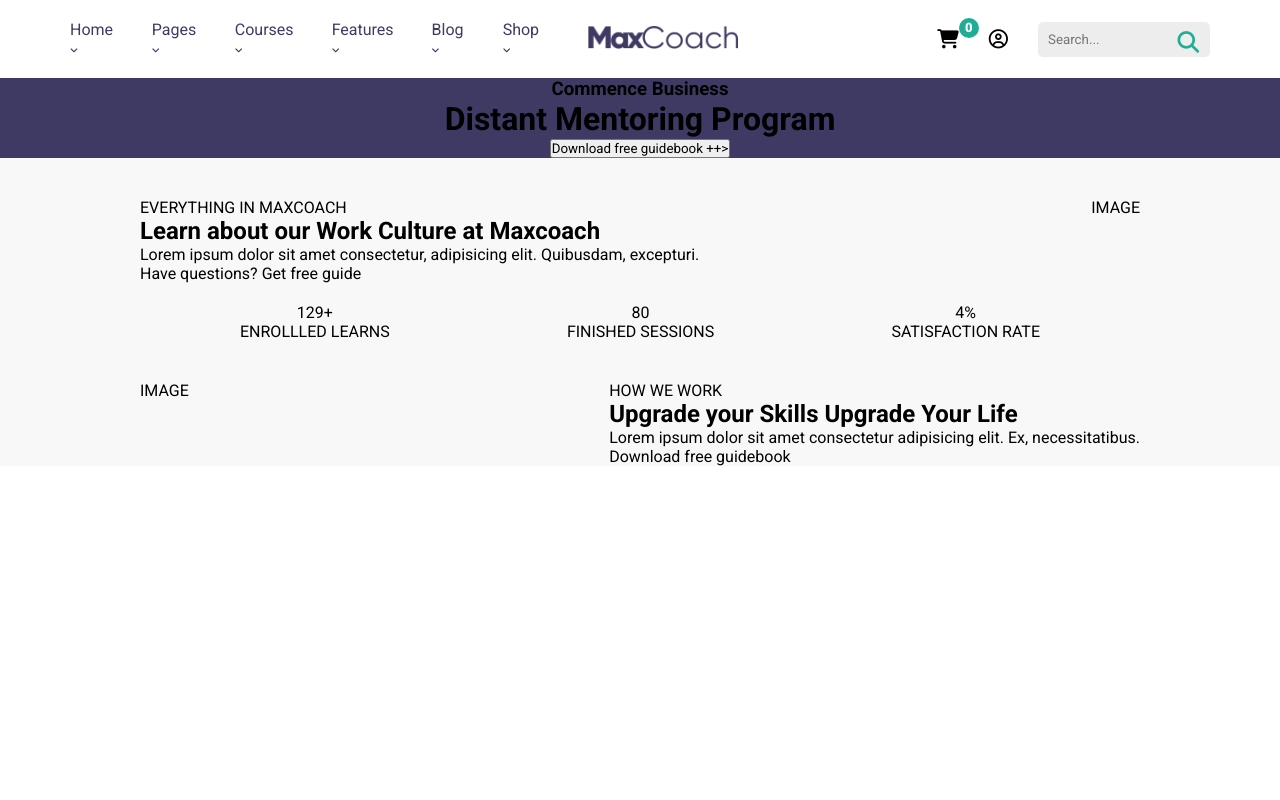
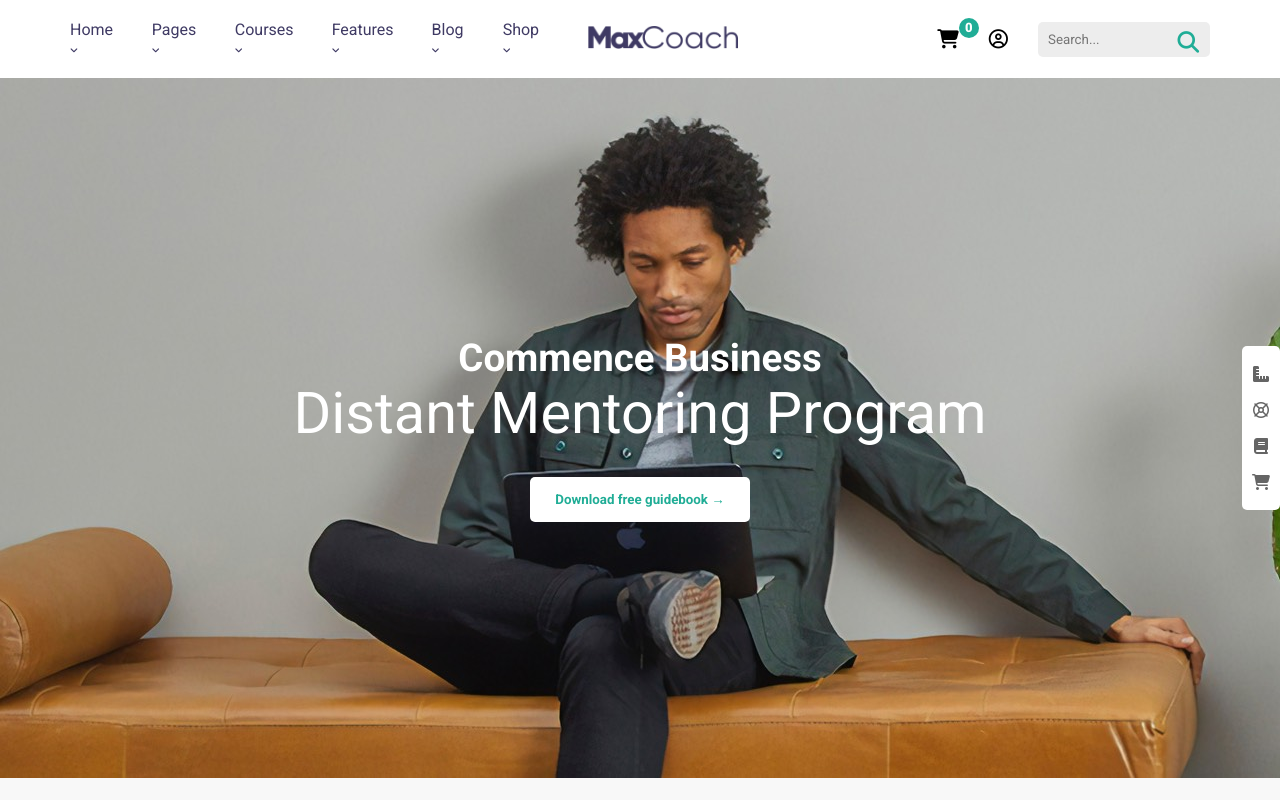
Before and after one commit to AlessandroMungai/proj-html-vuejs, a Vue app: page / in a window 1280 px wide. Shown: the top 800 px of the page. Built offline with nearby package versions, Linux system fonts and the light colour scheme.

Commit message:
Jumbo section & Jumbo component complete

```diff
--- a/src/components/MainComponent.vue
+++ b/src/components/MainComponent.vue
@@ -1,9 +1,10 @@
 <script>
+import JumboComponent from '../components/sections/JumboComponent.vue';
 
 export default {
 	name: "MainComponent",
 	components: {
-
+		JumboComponent
 	},
 	data() {
 		return {
@@ -23,11 +24,7 @@ export default {
 
 		<div class="jumbo-section">
 
-			<h3>Commence Business</h3>
-
-			<h1>Distant Mentoring Program</h1>
-
-			<button>Download free guidebook ++></button>
+			<JumboComponent />
 
 		</div>
 
@@ -129,9 +126,7 @@ export default {
 </template>
 
 <style lang="scss" scoped>
-	.jumbo-section {
-		text-align: center;
-	}
+	@use "../assets/scss/partials/variables.scss" as *;
 	.container-medium {
 		max-width: 1000px;
 		margin: 0 auto;
@@ -166,4 +161,5 @@ export default {
 			justify-content: space-between;
 		}
 	}
+
 </style>
--- a/src/components/NavComponent.vue
+++ b/src/components/NavComponent.vue
@@ -121,7 +121,7 @@ export default {
                 padding-left: 16px;
                 padding-top: 20px;
                 padding-bottom: 20px;
-                border-bottom: 3px solid $background-button;
+                border-bottom: 4px solid $background-button;
 
                 ul {
                     display: flex;
--- /dev/null
+++ b/src/components/sections/JumboComponent.vue
@@ -0,0 +1,108 @@
+<script>
+export default {
+	name: "FooterComponent",
+	components: {
+
+	},
+	data() {
+		return {
+
+		}
+	},
+	methods: {
+
+		}
+
+}
+</script>
+
+<template>
+
+    <div class="jumbo-section">
+
+        <div class="text-jumbo">
+
+            <h3>Commence Business</h3>
+
+            <h1>Distant Mentoring Program</h1>
+
+            <button>
+                Download free guidebook &RightArrow;
+            </button>
+
+        </div>
+
+        <div class="aside-icon">
+
+            <i class="fa-solid fa-ruler-combined"></i>
+            <i class="fa-regular fa-life-ring"></i>
+            <i class="fa-solid fa-book"></i>
+            <i class="fa-solid fa-cart-shopping"></i>
+
+        </div>
+
+    </div>
+
+</template>
+
+<style lang="scss" scoped>
+    @use "../../assets/scss/partials/variables.scss" as *;
+	.jumbo-section {
+		height: 700px;
+		text-align: center;
+		background-image: url(../../assets/img/home-3-hero-bg.jpg);
+		display: flex;
+		justify-content: center;
+		align-items: center;
+		position: relative;
+		.text-jumbo {
+			h3 {
+				font-size: 2.4rem;
+				color: white;
+			}
+			h1 {
+				font-size: 3.6rem;
+				color: white;
+				font-weight: 400;
+			}
+			button {
+				margin-top: 30px;
+				border: none;
+				background-color: white;
+				color: $background-button;
+				padding: 15px 25px;
+				border-radius: 5px;
+				font-weight: bold;
+
+				&:hover {
+					background-color: $background-button;
+					color: white;
+				}
+			}
+		}
+		.aside-icon {
+			display: flex;
+			flex-direction: column;
+			justify-content: center;
+			align-items: center;
+			background-color: white;
+			position: absolute;
+			right: 0;
+			padding-top: 20px;
+			padding-left: 10px;
+			padding-right: 10px;
+			border-radius: 5px;
+
+			i {
+				margin-bottom: 20px;
+				color: rgb(101, 101, 101);
+				cursor: pointer;
+
+				&:hover {
+					color: $background-button;
+				}
+			}
+
+		}
+	}
+</style>
```
Also changed, not shown: src/assets/img/tie_Tavola disegno 1.png (deleted).
